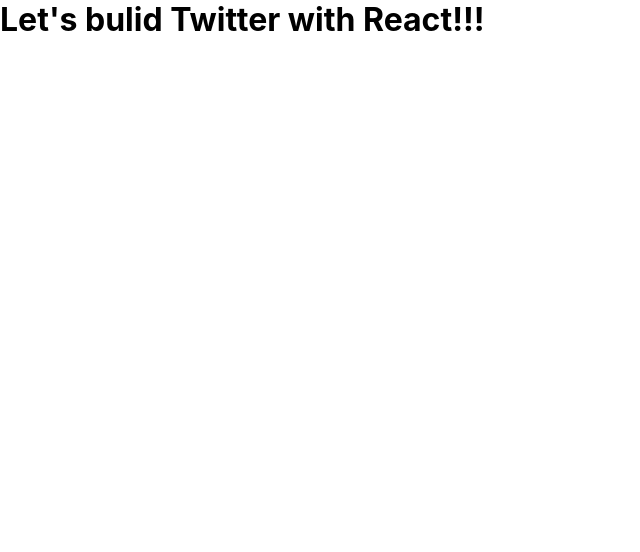
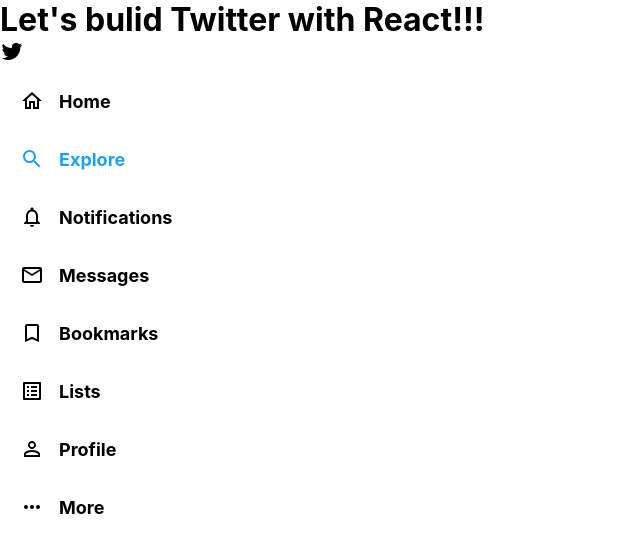
Before and after one commit to goffxnca/twitter-clone, a React (Create React App) app: page / in a window 1280 px wide. Shown: the top 552 px of the page, without its empty margins (0-640 px from the left). Built offline with nearby package versions, Linux system fonts and the light colour scheme.

Commit message:
Bring in all sidebar list items

```diff
--- a/src/App.js
+++ b/src/App.js
@@ -1,10 +1,15 @@
 import React from "react";
 import "./App.css";
+import Sidebar from "./Sidebar";
 
 function App() {
   return (
     <div className="app">
       <h1>Let's bulid Twitter with React!!!</h1>
+
+      <Sidebar />
+      {/* Feed */}
+      {/* Widgets */}
     </div>
   );
 }
--- /dev/null
+++ b/src/Sidebar.js
@@ -0,0 +1,31 @@
+import React from "react";
+import "./Sidebar.css";
+import TwitterIcon from "@material-ui/icons/Twitter";
+import SidebarOption from "./SidebarOption";
+import HomeOutlinedIcon from "@material-ui/icons/HomeOutlined";
+import SearchIcon from "@material-ui/icons/Search";
+import NotificationsNoneIcon from "@material-ui/icons/NotificationsNone";
+import MailOutlineIcon from "@material-ui/icons/MailOutline";
+import BookmarkBorderIcon from "@material-ui/icons/BookmarkBorder";
+import ListAltIcon from "@material-ui/icons/ListAlt";
+import PermIdentityIcon from "@material-ui/icons/PermIdentity";
+import MoreHorizIcon from "@material-ui/icons/MoreHoriz";
+import { Button } from "@material-ui/core";
+
+function Sidebar() {
+  return (
+    <div className="sidebar">
+      <TwitterIcon />
+      <SidebarOption text="Home" Icon={HomeOutlinedIcon} />
+      <SidebarOption active text="Explore" Icon={SearchIcon} />
+      <SidebarOption text="Notifications" Icon={NotificationsNoneIcon} />
+      <SidebarOption text="Messages" Icon={MailOutlineIcon} />
+      <SidebarOption text="Bookmarks" Icon={BookmarkBorderIcon} />
+      <SidebarOption text="Lists" Icon={ListAltIcon} />
+      <SidebarOption text="Profile" Icon={PermIdentityIcon} />
+      <SidebarOption text="More" Icon={MoreHorizIcon} />
+    </div>
+  );
+}
+
+export default Sidebar;
--- /dev/null
+++ b/src/SidebarOption.css
@@ -0,0 +1,28 @@
+.sidbarOption {
+  display: flex;
+  margin: 10px;
+  flex-direction: row;
+  align-items: center;
+  cursor: pointer;
+  padding: 12px 5px;
+  transition: 0.1s ease-in-out;
+}
+
+.sidbarOption:hover {
+  background-color: var(--twitter-secondary-color);
+  border-radius: 30px;
+  color: var(--twitter-primary-color);
+}
+
+.sidbarOption__icon {
+  padding: 0px 15px 0px 5px;
+}
+
+.sidbarOption__text {
+  font-size: large;
+  font-weight: 700;
+}
+
+.sidbarOption--active {
+  color: var(--twitter-primary-color);
+}
--- /dev/null
+++ b/src/SidebarOption.js
@@ -0,0 +1,13 @@
+import React from "react";
+import "./SidebarOption.css";
+
+function SidebarOption({ active, text, Icon }) {
+  return (
+    <div className={`sidbarOption ${active && "sidbarOption--active"}`}>
+      <Icon className="sidbarOption__icon" fontSize="medium" />
+      <span className="sidbarOption__text">{text}</span>
+    </div>
+  );
+}
+
+export default SidebarOption;
```
Also changed, not shown: src/Sidebar.css (added).
